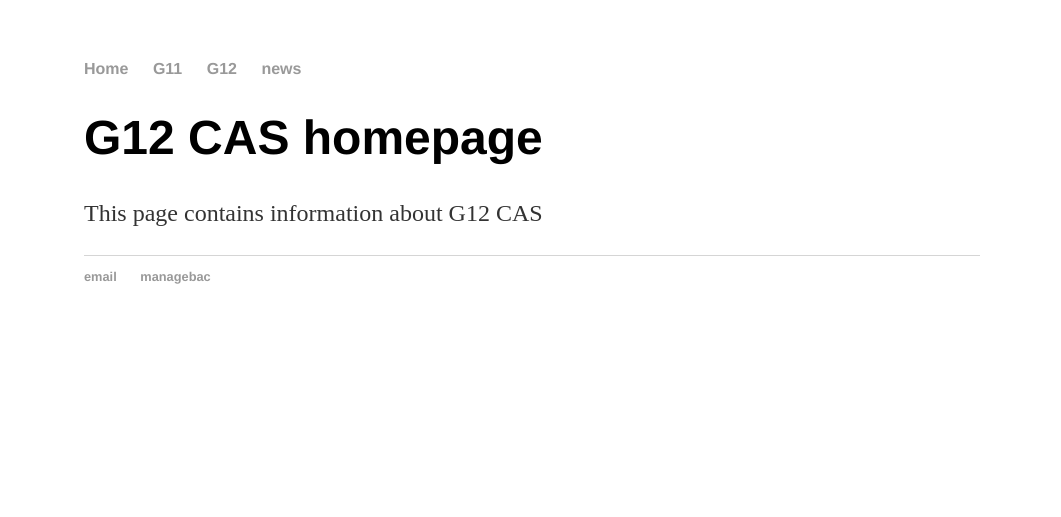
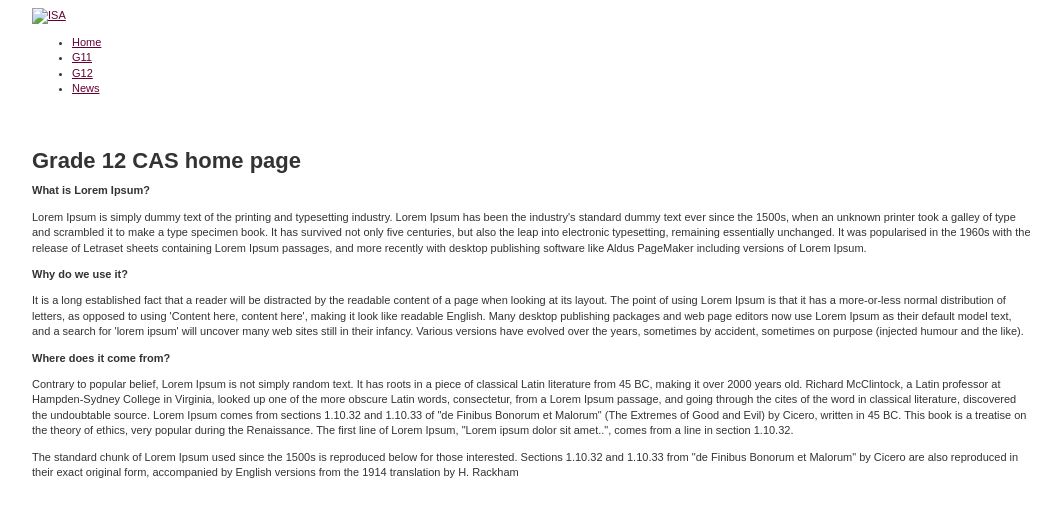
Before and after one commit to CAS-ISA/CAS-ISA.github.io, a Jekyll site: the page built from G12/index.html, in a window 1280 px wide. Shown: the top 517 px of the page, without its empty margins (108-1169 px from the left). Built offline with Jekyll 4.4.1, drawn with Linux system fonts in a browser that asks for light colours.

Commit message:
Update index.html

```diff
--- a/G12/index.html
+++ b/G12/index.html
@@ -1,8 +1,27 @@
 ---
-layout: default
+layout: isa
 title: G12
 ---
 <div class="blurb">
-  <h1>G12 CAS homepage</h1>
-  <p>This page contains information about G12 CAS</p>
+
+  <h1>Grade 12 CAS home page</h1>
+
+  <strong>What is Lorem Ipsum?</strong><br/>
+  <p>
+    Lorem Ipsum is simply dummy text of the printing and typesetting industry. Lorem Ipsum has been the industry's standard dummy text ever since the 1500s, when an unknown printer took a galley of type and scrambled it to make a type specimen book. It has survived not only five centuries, but also the leap into electronic typesetting, remaining essentially unchanged. It was popularised in the 1960s with the release of Letraset sheets containing Lorem Ipsum passages, and more recently with desktop publishing software like Aldus PageMaker including versions of Lorem Ipsum.
+  </p>
+
+  <strong>Why do we use it?</strong>
+  <p>
+    It is a long established fact that a reader will be distracted by the readable content of a page when looking at its layout. The point of using Lorem Ipsum is that it has a more-or-less normal distribution of letters, as opposed to using 'Content here, content here', making it look like readable English. Many desktop publishing packages and web page editors now use Lorem Ipsum as their default model text, and a search for 'lorem ipsum' will uncover many web sites still in their infancy. Various versions have evolved over the years, sometimes by accident, sometimes on purpose (injected humour and the like).
+  </p>
+
+  <strong>Where does it come from?</strong>
+  <p>
+    Contrary to popular belief, Lorem Ipsum is not simply random text. It has roots in a piece of classical Latin literature from 45 BC, making it over 2000 years old. Richard McClintock, a Latin professor at Hampden-Sydney College in Virginia, looked up one of the more obscure Latin words, consectetur, from a Lorem Ipsum passage, and going through the cites of the word in classical literature, discovered the undoubtable source. Lorem Ipsum comes from sections 1.10.32 and 1.10.33 of "de Finibus Bonorum et Malorum" (The Extremes of Good and Evil) by Cicero, written in 45 BC. This book is a treatise on the theory of ethics, very popular during the Renaissance. The first line of Lorem Ipsum, "Lorem ipsum dolor sit amet..", comes from a line in section 1.10.32.
+  </p>
+  <p>
+    The standard chunk of Lorem Ipsum used since the 1500s is reproduced below for those interested. Sections 1.10.32 and 1.10.33 from "de Finibus Bonorum et Malorum" by Cicero are also reproduced in their exact original form, accompanied by English versions from the 1914 translation by H. Rackham
+  </p>
+
 </div>
```
